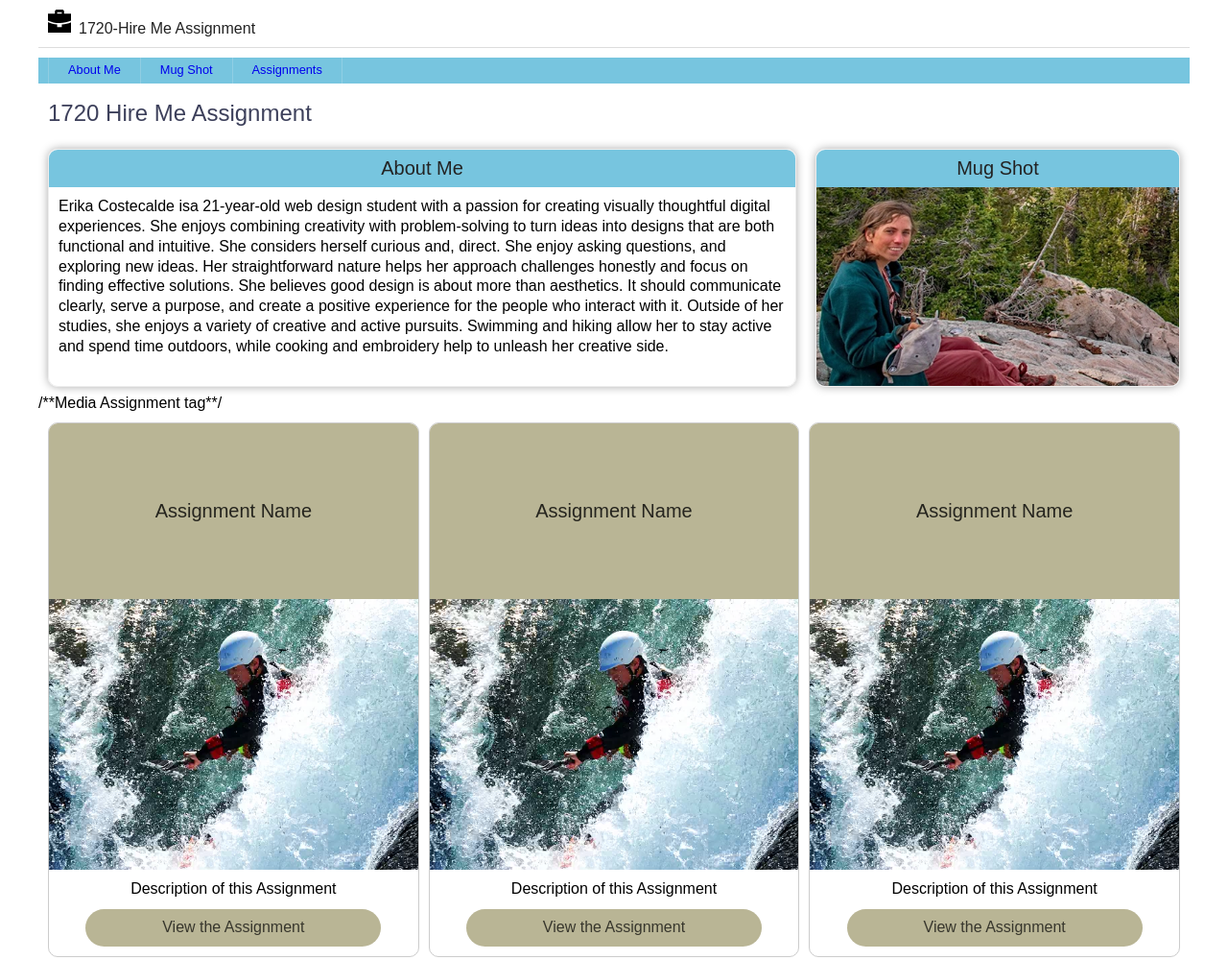
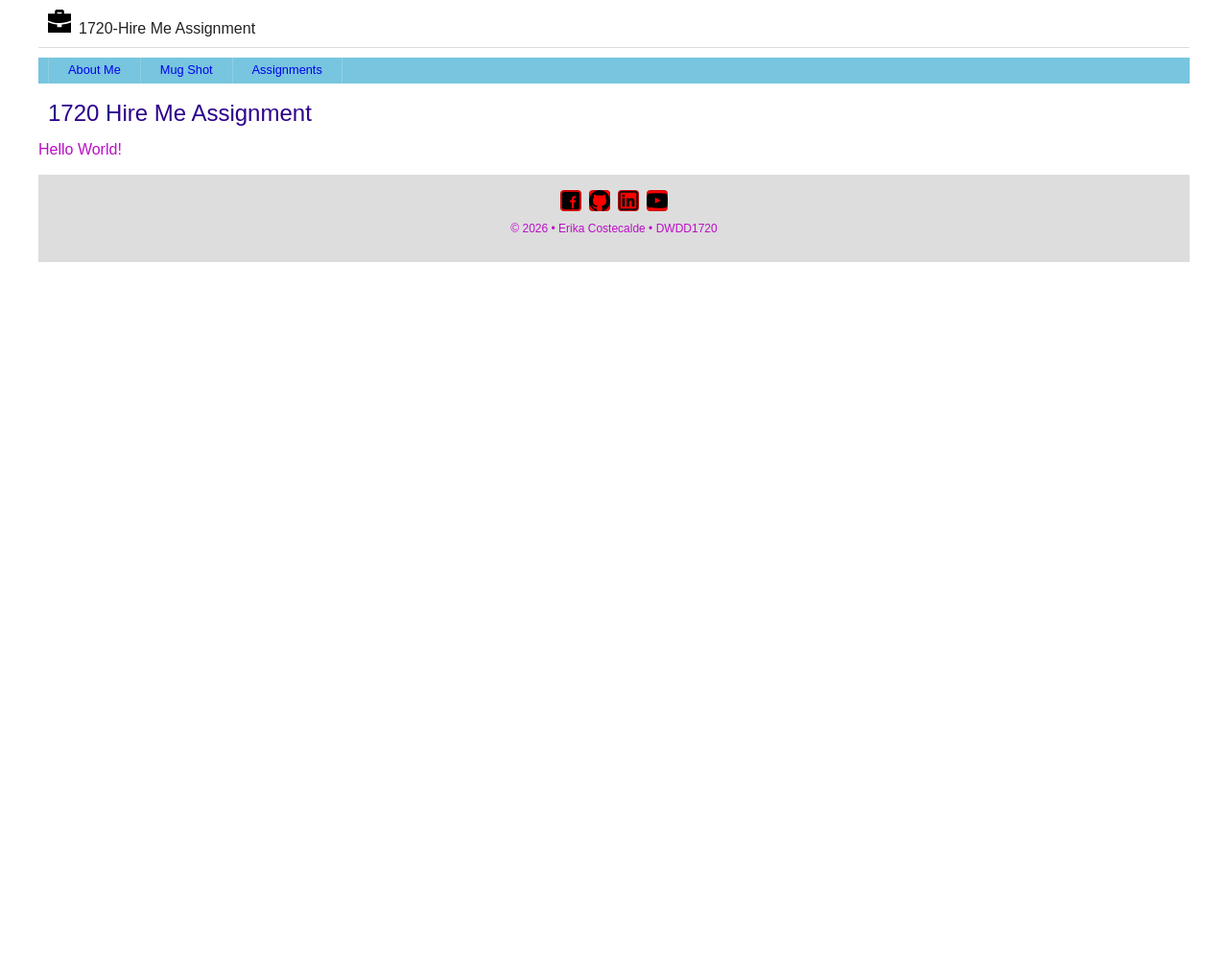
Before and after one commit to Erika419/1720-hireme, a plain HTML site: page index.html in a window 1280 px wide. Shown: the top 1000 px of the page at 96% size. After the commit the page ends 800 px from the top, so only its background shows below. Drawn offline with Linux system fonts and the light colour scheme; a web font is replaced by a local one.

Commit message:
added dynamic colors + changed color of header/paragraph

```diff
--- a/index.html
+++ b/index.html
@@ -55,58 +55,9 @@
 
         <main>
             <h1>1720 Hire Me Assignment</h1>
-            <div class="sbs">
-                <section>
-                    <h2 id="about">About Me</h2>
-                    <p>
-                        Erika Costecalde isa 21-year-old web design student with a passion for creating
-                        visually thoughtful digital experiences. She enjoys combining creativity with
-                        problem-solving to turn ideas into designs that are both functional and intuitive.
-                        She considers herself curious and, direct. She enjoy asking questions, and
-                        exploring new ideas. Her straightforward nature helps her approach challenges
-                        honestly and focus on finding effective solutions. She believes good design is about
-                        more than aesthetics. It should communicate clearly, serve a purpose, and create a
-                        positive experience for the people who interact with it. Outside of her studies, she
-                        enjoys a variety of creative and active pursuits. Swimming and hiking allow her to
-                        stay active and spend time outdoors, while cooking and embroidery help to unleash her
-                        creative side.</p>
-                </section>
-                <section>
-                    <h2 id="mug">Mug Shot</h2>
-                    <img src="images/Profile Picture.webp" alt="Mug Shot" width="602" height="330" loading="lazy">
-                </section>
-            </div>
 
-            /**Media Assignment tag**/
-            <div class="cards" id="assign">
-                <section>
-                    <h2>Assignment Name</h2>
-                    <img src="images/placeholder.webp" alt="Assignment for..." width="600" height="400" loading="lazy">
-                    <p> Description of this Assignment</p>
-                    <a href="#"> View the Assignment</a>
-                </section>
+            <p>Hello World!</p>
 
-                <section>
-                    <h2>Assignment Name</h2>
-                    <img src="images/placeholder.webp" alt="Assignment for..." width="600" height="400" loading="lazy">
-                    <p> Description of this Assignment</p>
-                    <a href="#"> View the Assignment</a>
-                </section>
-
-                <section>
-                    <h2>Assignment Name</h2>
-                    <img src="images/placeholder.webp" alt="Assignment for..." width="600" height="400" loading="lazy">
-                    <p> Description of this Assignment</p>
-                    <a href="#"> View the Assignment</a>
-                </section>
-
-                <section>
-                    <h2>Assignment Name</h2>
-                    <img src="images/placeholder.webp" alt="Assignment for..." width="600" height="400" loading="lazy">
-                    <p> Description of this Assignment</p>
-                    <a href="#"> View the Assignment</a>
-                </section>
-            </div>
         </main>
 
         <footer>
--- a/styles/small.css
+++ b/styles/small.css
@@ -1,5 +1,23 @@
+/**Cholor Scheme**/
+:root{
+    --color-primary: #bc0ec8;
+    --color-secondary: #2c008b;
+    /**series of gray**/
+    --color-mygrey-05:lab(98% 0 0);
+    --color-mygrey-10:lab(97% 0 0);
+    --color-mygrey-20:lab(91% 0 0);
+    --color-mygrey-30:lab(85% 0 0);
+    --color-mygrey-40:lab(66% 0 0);
+    --color-mygrey-50:lab(48% 0 0);
+    --color-mygrey-60:lab(34% 0 0);
+    --color-mygrey-70:lab(27% 0 0);
+    --color-mygrey-80:lab(15% 0 0);
+    --color-mygrey-90:lab(8% 0 0);
+    --color-mygrey-95:lab(3% 0 0);
+
+}
+
 /**Border-Box**/
-
 *{
     box-sizing: border-box;
     scroll-behavior: smooth;
@@ -88,9 +106,13 @@ nav.show{
 /**main stuff tag**/
     h1{
         font-size:1.5rem;
-        color:#3D405B;
+        color:var(--color-secondary);
         font-weight:500;
         margin-left:10px;
+    }
+
+    p{
+        color: var(--color-primary);
     }
 
     .sbs section{
```
